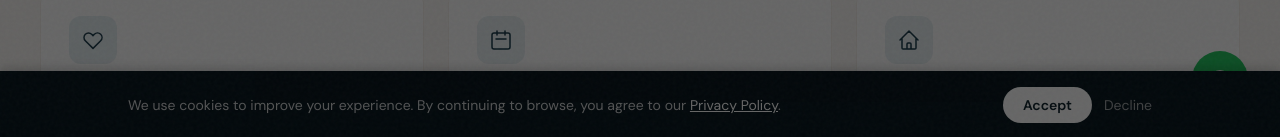
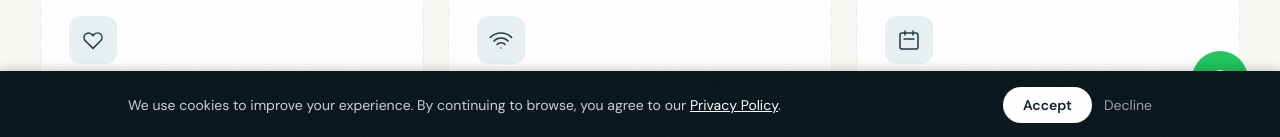
Before and after one commit to PrecisionDevTeam/evergreen-cottages, a Next.js app: page /services in a window 1280 px wide. Shown: the part 661-798 px from the top of the page. Built offline with nearby package versions, Linux system fonts and the light colour scheme; no server answers; the database is empty; what @badrap/bar-of-progress would draw is missing.

Commit message:
feat: add Gaming WiFi $10 service to website

```diff
--- a/src/pages/api/service-checkout.ts
+++ b/src/pages/api/service-checkout.ts
@@ -12,6 +12,7 @@ const SERVICES: Record<string, { name: string; amount: number; description: stri
   "early-checkin-standard": { name: "Early Check-in (1 PM)", amount: 2500, description: "Standard early check-in at 1:00 PM" },
   "early-checkin-super": { name: "Super Early Check-in (7 AM)", amount: 4000, description: "Super early check-in at 7:00 AM" },
   "pet-fee": { name: "Pet Fee", amount: 5000, description: "$50 per pet per stay" },
+  "gaming-wifi": { name: "Gaming WiFi", amount: 1000, description: "High-speed gaming WiFi upgrade for your stay" },
 };
 
 export default async function handler(req: NextApiRequest, res: NextApiResponse) {
--- a/src/pages/services.tsx
+++ b/src/pages/services.tsx
@@ -60,6 +60,13 @@ const services: Service[] = [
     desc: "Furry friends welcome. Small dog park on site. $50 per pet per stay.",
     icon: <><path strokeLinecap="round" strokeLinejoin="round" strokeWidth={1.5} d="M4.318 6.318a4.5 4.5 0 000 6.364L12 20.364l7.682-7.682a4.5 4.5 0 00-6.364-6.364L12 7.636l-1.318-1.318a4.5 4.5 0 00-6.364 0z" /></>,
     serviceId: "pet-fee",
+  },
+  {
+    title: "Gaming WiFi",
+    price: "$10",
+    desc: "High-speed gaming WiFi upgrade for your entire stay. Credentials sent after payment.",
+    icon: <path strokeLinecap="round" strokeLinejoin="round" strokeWidth={1.5} d="M8.111 16.404a5.5 5.5 0 017.778 0M12 20h.01m-7.08-7.071c3.904-3.905 10.236-3.905 14.141 0M1.394 9.393c5.857-5.858 15.355-5.858 21.213 0" />,
+    serviceId: "gaming-wifi",
   },
   {
     title: "Extend Your Stay",
```
